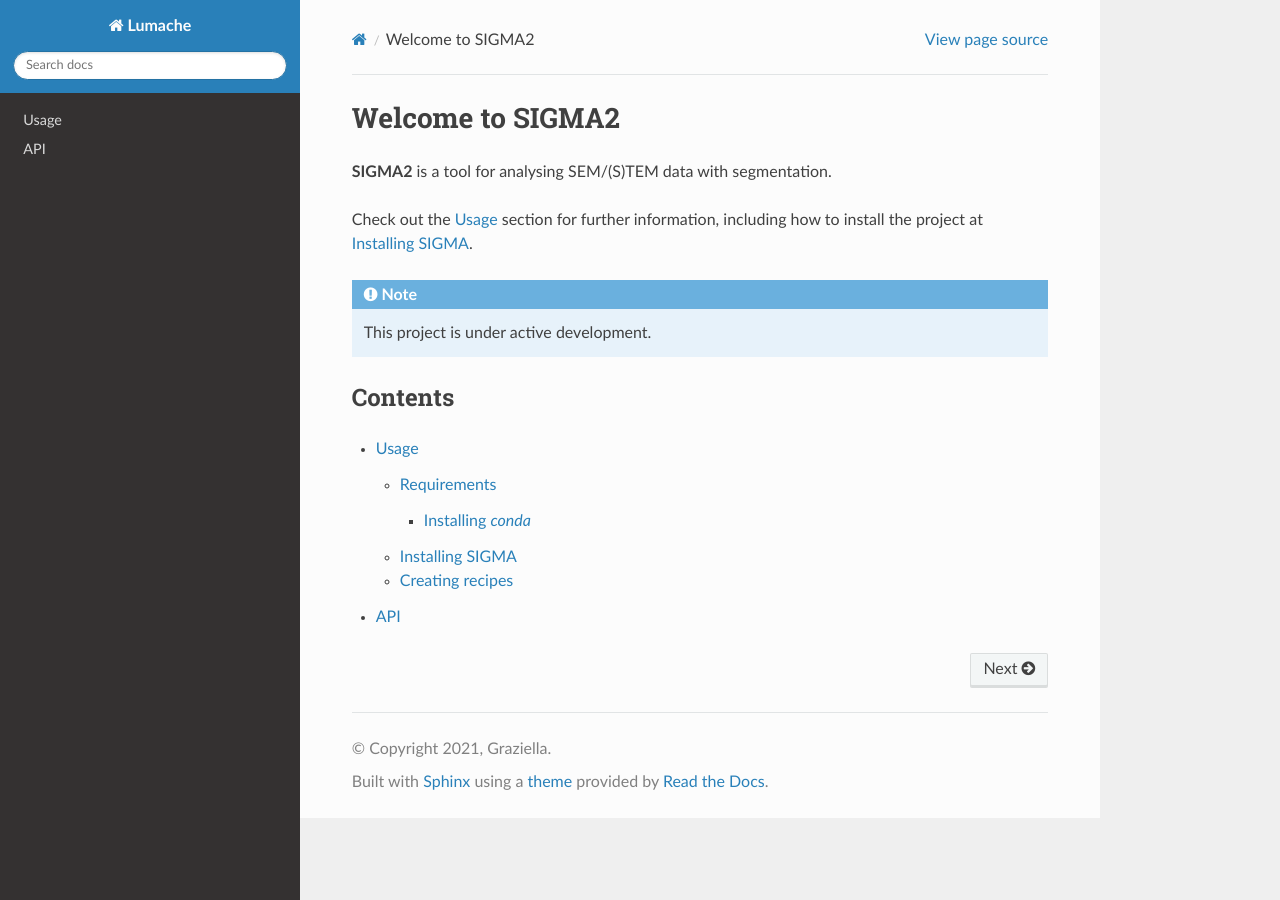
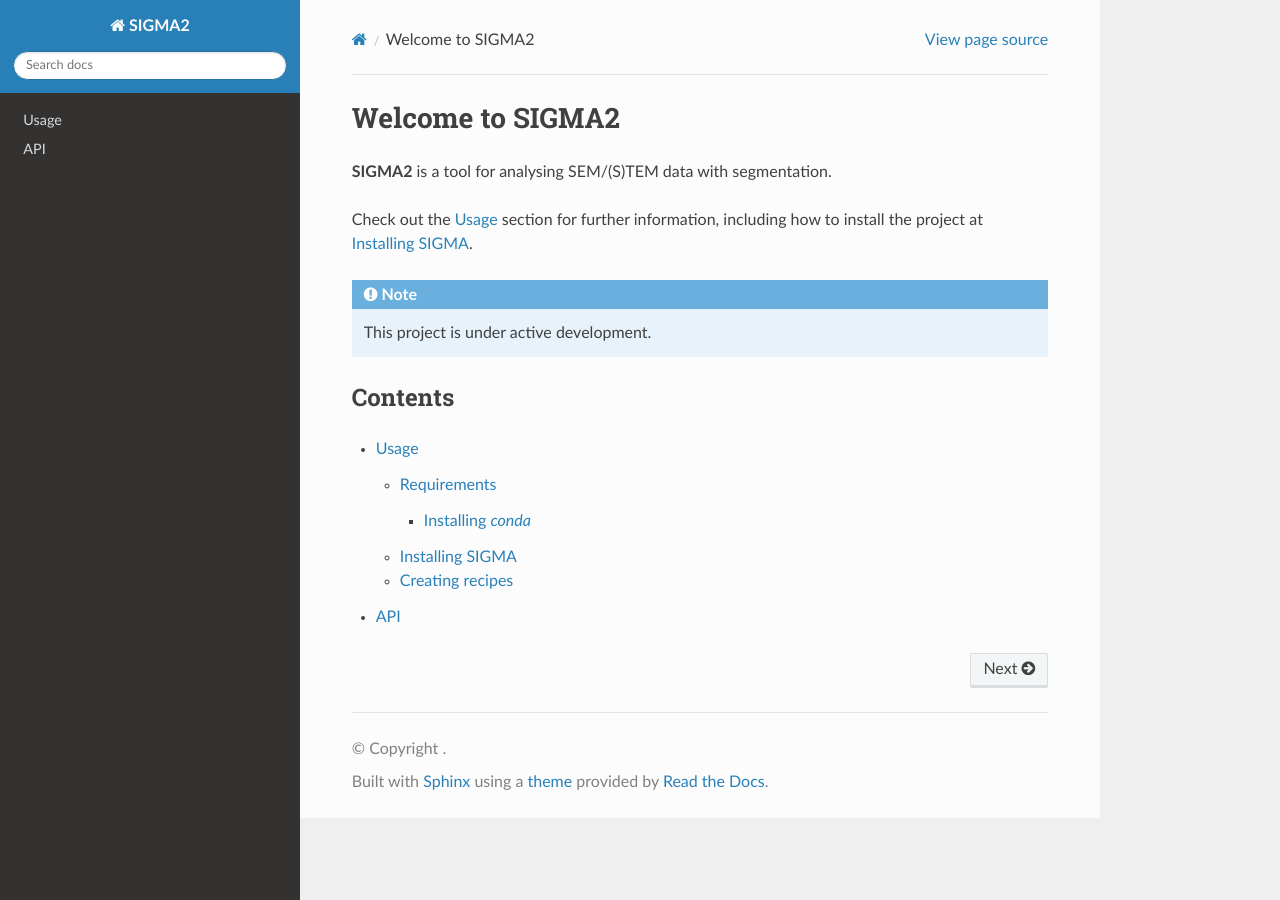
Before and after one commit to t-ginnis/SIGMA_docs, a Sphinx documentation site: the page built from docs/source/index.rst, in a window 1280 px wide. Built offline with Sphinx 7.4.7 and the Read the Docs theme 3.1.0, drawn with Linux system fonts in a browser that asks for light colours.

Commit message:
Update conf.py

```diff
--- a/docs/source/conf.py
+++ b/docs/source/conf.py
@@ -2,9 +2,9 @@
 
 # -- Project information
 
-project = 'Lumache'
-copyright = '2021, Graziella'
-author = 'Graziella'
+project = 'SIGMA2'
+
+author = 'Thomas Ginnis'
 
 release = '0.1'
 version = '0.1.0'
```
